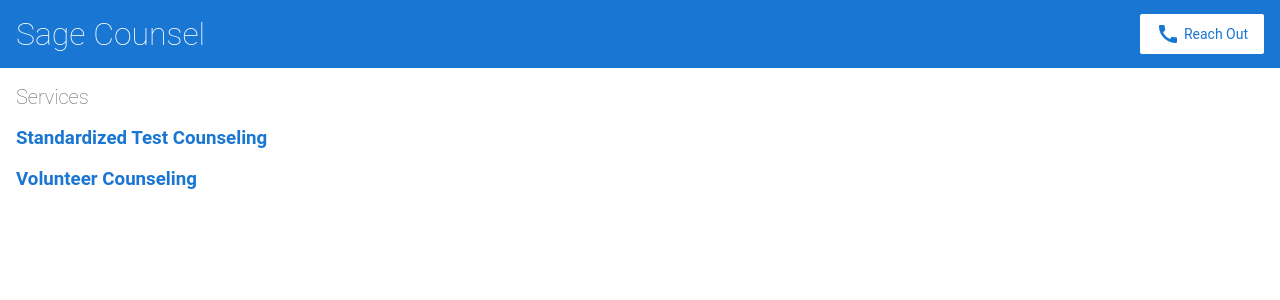
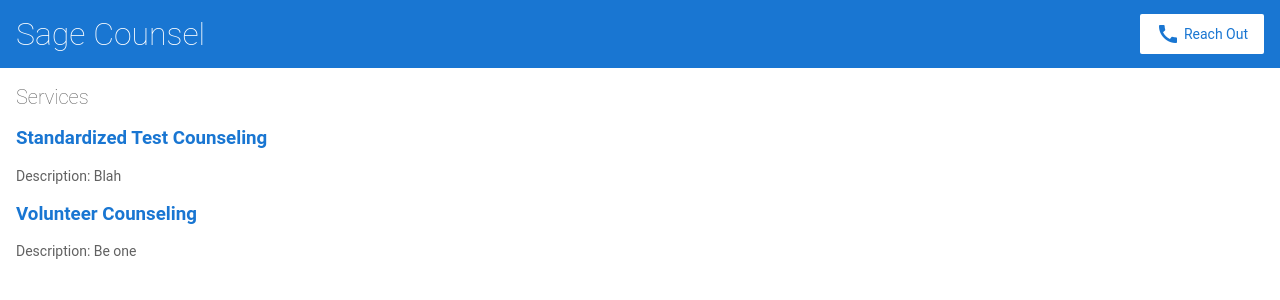
Before and after one commit to bumble70/sage-counsel, an Angular app: page / in a window 1280 px wide. Shown: the top 300 px of the page. Built offline with nearby package versions, Linux system fonts and the light colour scheme.

Commit message:
2 files modified

```diff
--- a/src/app/product-list/product-list.component.html
+++ b/src/app/product-list/product-list.component.html
@@ -6,6 +6,10 @@
       {{ product.name }}
       </a>
   </h3>
+   <p *ngIf="product.description">
+    Description: {{ product.description }}
+  </p>
+
 </div>
 
 <!--
```
Also changed, not shown: src/app/app.module.ts (line endings or trailing spaces).
